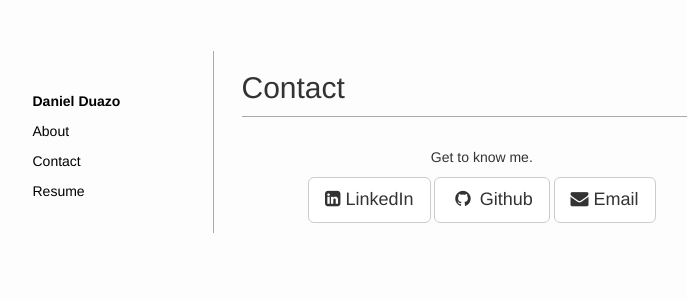
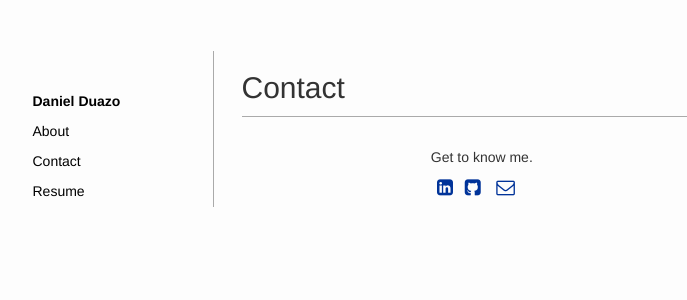
Before and after one commit to danielduazo/danielduazo.github.io, a Jekyll site: the page built from contact/index.html, in a window 1280 px wide. Shown: the top 300 px of the page, without its empty margins (135-822 px from the left). Built offline with Jekyll 4.4.1, drawn with Linux system fonts in a browser that asks for light colours.

Commit message:
playing with contact buttons

```diff
--- a/contact/index.html
+++ b/contact/index.html
@@ -10,11 +10,11 @@ description:
         <p>Get to know me.</p>
 
 	    <p>
-		    <a href="https://linkedin.com/in/danielduazo" class="btn btn-default btn-lg"><i class="fa fa-linkedin-square"></i> <span class="network-name">LinkedIn</span></a>
+		    <a href="https://www.linkedin.com/in/danielduazo" target="_blank"><i class="fa fa-linkedin-square fa-lg"></i></a>&nbsp;&nbsp;
 
-		    <a href="https://github.com/danielduazo" class="btn btn-default btn-lg"><i class="fa fa-github fa-fw"></i> <span class="network-name">Github</span></a>
+		    <a href="http://www.github.com/danielduazo" target="_blank"><i class="fa fa-github-square fa-lg"></i> </a>&nbsp;&nbsp;
 
-		    <a href="mailto:danielduazo@berkeley.edu" class="btn btn-default btn-lg"><i class="fa fa-envelope"></i> <span class="network-name">Email</span></a>
+		    <a href="mailto:danielduazo@berkeley.edu" target="_blank"><i class="fa fa-envelope-o fa-lg"></i> </a>&nbsp;&nbsp;
 	    </p>
     </div>
 </div>
```
